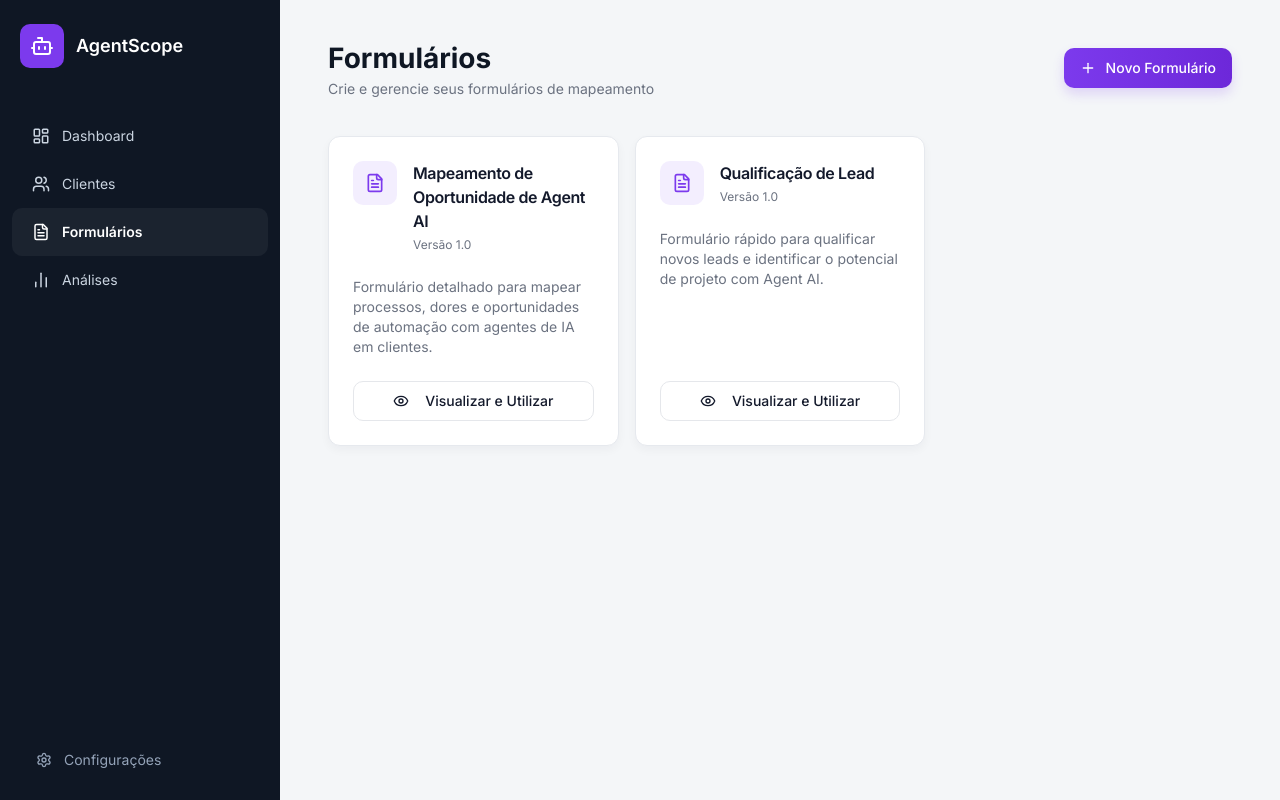
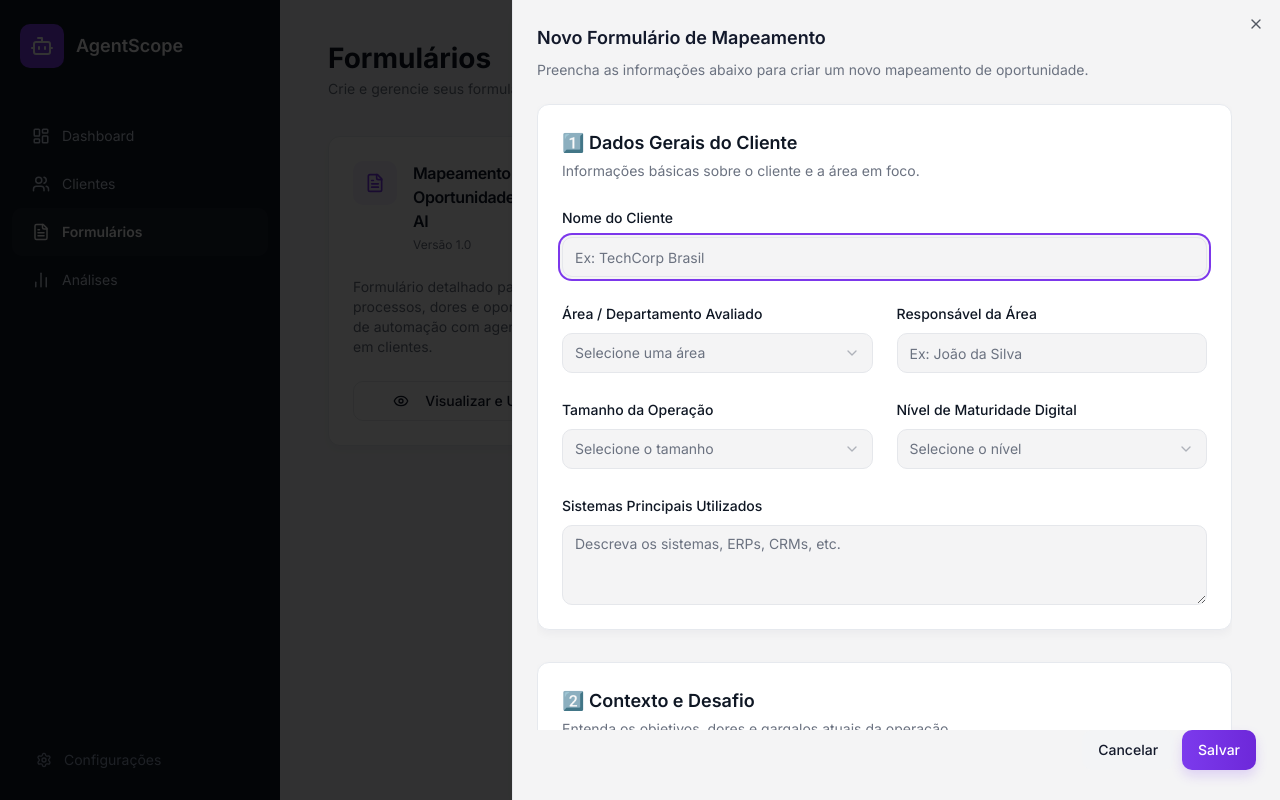
Before and after one commit to danielpsxavier/agentscope-v2, a React (Vite) app: page /forms in a window 1280 px wide. Both pictures are taken after a click on the button "Novo Formulário". Built offline with nearby package versions, Linux system fonts and the light colour scheme.

Commit message:
feat: Add form registration modal and fields

```diff
--- a/src/components/Header.tsx
+++ b/src/components/Header.tsx
@@ -5,9 +5,15 @@ type HeaderProps = {
   title: string
   subtitle: string
   buttonText: string
+  onButtonClick?: () => void
 }
 
-export const Header = ({ title, subtitle, buttonText }: HeaderProps) => {
+export const Header = ({
+  title,
+  subtitle,
+  buttonText,
+  onButtonClick,
+}: HeaderProps) => {
   return (
     <header className="flex items-center justify-between h-[88px]">
       <div>
@@ -16,7 +22,10 @@ export const Header = ({ title, subtitle, buttonText }: HeaderProps) => {
         </h1>
         <p className="text-sm text-neutral-textSecondary">{subtitle}</p>
       </div>
-      <Button className="primary-btn flex items-center gap-2.5">
+      <Button
+        className="primary-btn flex items-center gap-2.5"
+        onClick={onButtonClick}
+      >
         <Plus className="w-4 h-4" />
         <span>{buttonText}</span>
       </Button>
--- /dev/null
+++ b/src/components/NewFormSheet.tsx
@@ -0,0 +1,123 @@
+import { useState } from 'react'
+import { useForm } from 'react-hook-form'
+import { zodResolver } from '@hookform/resolvers/zod'
+import {
+  opportunityMappingSchema,
+  OpportunityMappingData,
+} from '@/schemas/opportunityMappingSchema'
+import { Form } from '@/components/ui/form'
+import { Button } from '@/components/ui/button'
+import {
+  Sheet,
+  SheetContent,
+  SheetHeader,
+  SheetTitle,
+  SheetDescription,
+  SheetFooter,
+} from '@/components/ui/sheet'
+import { ScrollArea } from '@/components/ui/scroll-area'
+import { GeneralDataSection } from './OpportunityMappingForm/GeneralDataSection'
+import { ContextChallengeSection } from './OpportunityMappingForm/ContextChallengeSection'
+import { ProcessesToolsSection } from './OpportunityMappingForm/ProcessesToolsSection'
+import { InteractionsUsersSection } from './OpportunityMappingForm/InteractionsUsersSection'
+import { ExpectedValueSection } from './OpportunityMappingForm/ExpectedValueSection'
+import { FinalObservationsSection } from './OpportunityMappingForm/FinalObservationsSection'
+import { toast } from '@/components/ui/use-toast'
+import { Loader2 } from 'lucide-react'
+
+interface NewFormSheetProps {
+  open: boolean
+  onOpenChange: (open: boolean) => void
+}
+
+export const NewFormSheet = ({ open, onOpenChange }: NewFormSheetProps) => {
+  const [isSubmitting, setIsSubmitting] = useState(false)
+
+  const form = useForm<OpportunityMappingData>({
+    resolver: zodResolver(opportunityMappingSchema),
+    defaultValues: {
+      interactionChannels: [],
+      unstructuredData: {
+        relevant: 'Não',
+        details: '',
+      },
+    },
+  })
+
+  const onSubmit = async (data: OpportunityMappingData) => {
+    setIsSubmitting(true)
+    console.log('New Form Data Submitted:', data)
+
+    // Simulate API call
+    await new Promise((resolve) => setTimeout(resolve, 1500))
+
+    toast({
+      title: 'Formulário Salvo!',
+      description: 'O novo formulário de mapeamento foi criado com sucesso.',
+    })
+    setIsSubmitting(false)
+    handleClose(false) // Close sheet on success
+  }
+
+  const handleClose = (isOpen: boolean) => {
+    if (!isOpen) {
+      form.reset({
+        interactionChannels: [],
+        unstructuredData: {
+          relevant: 'Não',
+          details: '',
+        },
+      })
+    }
+    onOpenChange(isOpen)
+  }
+
+  return (
+    <Sheet open={open} onOpenChange={handleClose}>
+      <SheetContent className="w-full sm:max-w-3xl">
+        <SheetHeader>
+          <SheetTitle>Novo Formulário de Mapeamento</SheetTitle>
+          <SheetDescription>
+            Preencha as informações abaixo para criar um novo mapeamento de
+            oportunidade.
+          </SheetDescription>
+        </SheetHeader>
+        <ScrollArea className="h-[calc(100vh-150px)] pr-6">
+          <div className="py-6">
+            <Form {...form}>
+              <form
+                onSubmit={form.handleSubmit(onSubmit)}
+                className="space-y-8"
+              >
+                <GeneralDataSection form={form} />
+                <ContextChallengeSection form={form} />
+                <ProcessesToolsSection form={form} />
+                <InteractionsUsersSection form={form} />
+                <ExpectedValueSection form={form} />
+                <FinalObservationsSection form={form} />
+              </form>
+            </Form>
+          </div>
+        </ScrollArea>
+        <SheetFooter>
+          <Button
+            type="button"
+            variant="secondary"
+            onClick={() => handleClose(false)}
+          >
+            Cancelar
+          </Button>
+          <Button
+            type="submit"
+            className="primary-btn"
+            disabled={isSubmitting}
+            onClick={form.handleSubmit(onSubmit)}
+          >
+            {isSubmitting && <Loader2 className="mr-2 h-4 w-4 animate-spin" />}
+            {isSubmitting ? 'Salvando...' : 'Salvar'}
+          </Button>
+        </SheetFooter>
+      </SheetContent>
+    </Sheet>
+  )
+}
--- a/src/pages/Forms.tsx
+++ b/src/pages/Forms.tsx
@@ -1,3 +1,4 @@
+import { useState } from 'react'
 import { Header } from '@/components/Header'
 import {
   Card,
@@ -10,6 +11,7 @@ import {
 import { Button } from '@/components/ui/button'
 import { FileText, Eye } from 'lucide-react'
 import { Link } from 'react-router-dom'
+import { NewFormSheet } from '@/components/NewFormSheet'
 
 const forms = [
   {
@@ -31,6 +33,8 @@ const forms = [
 ]
 
 const FormsPage = () => {
+  const [isNewFormOpen, setIsNewFormOpen] = useState(false)
+
   return (
     <div className="p-lg">
       <div className="container mx-auto max-w-[1200px]">
@@ -38,6 +42,7 @@ const FormsPage = () => {
           title="Formulários"
           subtitle="Crie e gerencie seus formulários de mapeamento"
           buttonText="Novo Formulário"
+          onButtonClick={() => setIsNewFormOpen(true)}
         />
         <section className="mt-6">
           <div className="grid grid-cols-1 md:grid-cols-2 lg:grid-cols-3 gap-md">
@@ -77,6 +82,7 @@ const FormsPage = () => {
           </div>
         </section>
       </div>
+      <NewFormSheet open={isNewFormOpen} onOpenChange={setIsNewFormOpen} />
     </div>
   )
 }
```
